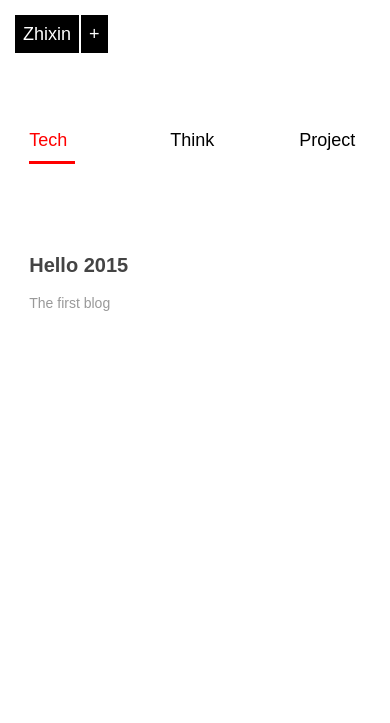
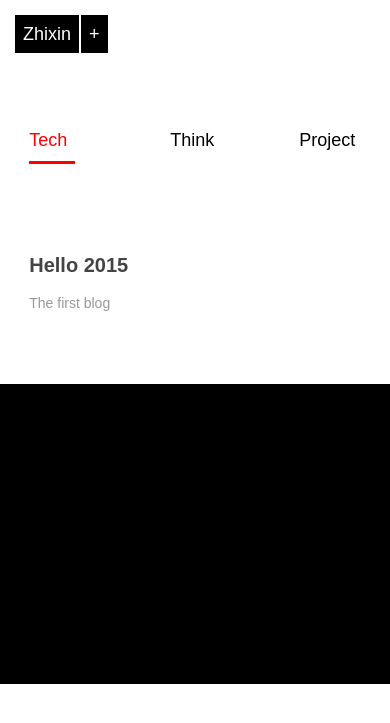
Before and after one commit to yishuihe/yishuihe.github.io, a Jekyll site: the page built from index.md, in a window 390 px wide. Shown: the top 723 px of the page. Built offline with Jekyll 4.4.1, drawn with Linux system fonts in a browser that asks for light colours; Markdown is read by kramdown in place of the engine named in the settings.

Commit message:
zhixin: update aside name

```diff
--- a/css/default.css
+++ b/css/default.css
@@ -83,10 +83,10 @@ pre ol{margin-left:25px;list-style-type:decimal;}
     background-size:cover;
     background-position:50% 50%;
 }
-.blog .aside{
+.Tech .aside{
     background-image:url(https://d233eq3e3p3cv0.cloudfront.net/max/1000/0*cF2i1ZosSP_UTJig.jpeg);
 }
-.opinion .aside{
+.Think .aside{
     background-image:url(https://dnqgz544uhbo8.cloudfront.net/_/fp/img/bestof/june-2013.CaUUbO2jIECgCmldhmxCCA.jpg);
 }
 .project .aside{
@@ -165,8 +165,8 @@ h3.about {color:#777;margin-top:20px;font-size:22px;margin-bottom:10px}
     .index-content .cate-bar { width:85%; }
     .index-content .artical-cate { margin-top:50px; }
 
-    .blog .aside,
-    .project .aside,
+    .Tech .aside,
+    .Opinion .aside,
     .opinion .aside {display:none;background-image:none;}
 }
 
```
